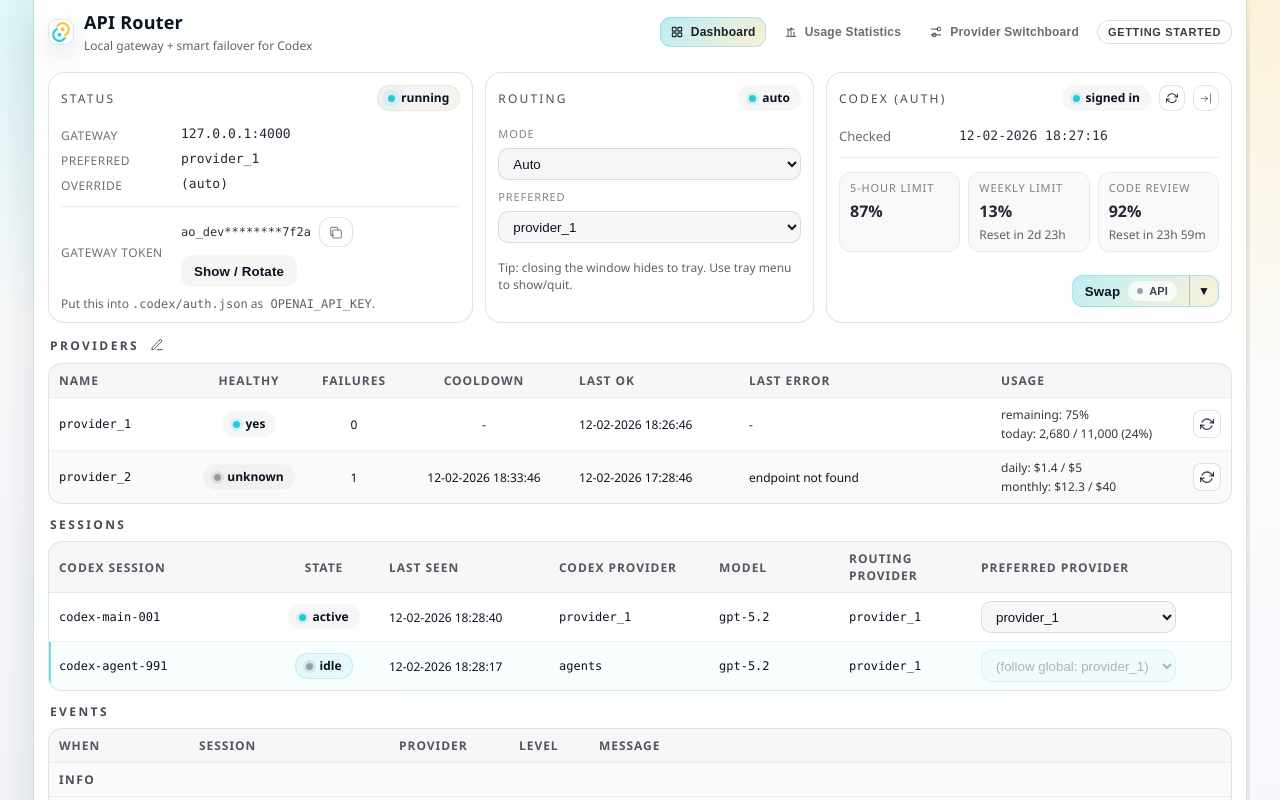
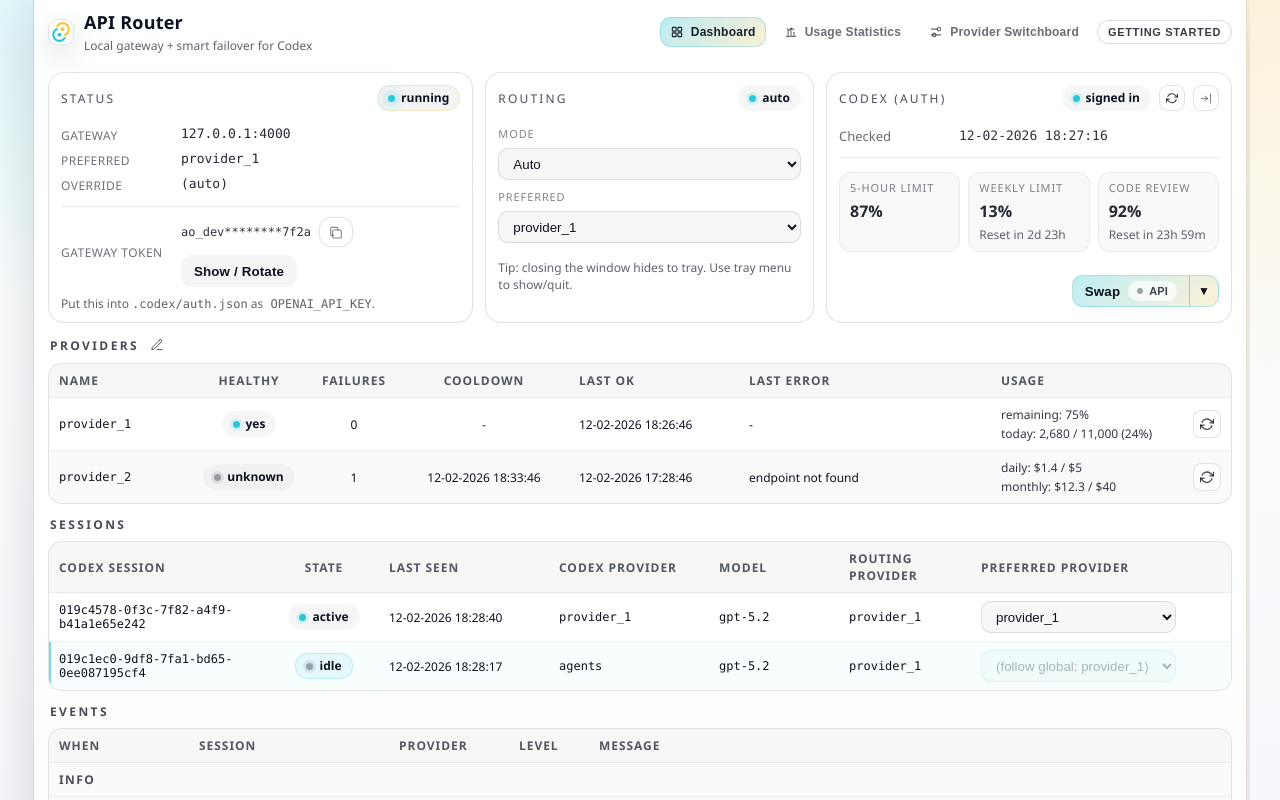
Before and after one commit to yiyousiow000814/API-Router, a React (Vite) app: page / in a window 1280 px wide. Built offline with nearby package versions, Linux system fonts and the light colour scheme.

Commit message:
chore: use realistic mock codex session ids

```diff
--- a/src/ui/devMockData.ts
+++ b/src/ui/devMockData.ts
@@ -65,9 +65,9 @@ export const devStatus: Status = {
   ],
   client_sessions: [
     {
-      id: 'session_wt_main',
+      id: '019c4578-0f3c-7f82-a4f9-b41a1e65e242',
       wt_session: 'wt-8f42f1',
-      codex_session_id: 'codex-main-001',
+      codex_session_id: '019c4578-0f3c-7f82-a4f9-b41a1e65e242',
       reported_model_provider: 'provider_1',
       reported_model: 'gpt-5.2',
       reported_base_url: 'https://code.ppchat.vip/v1',
@@ -78,9 +78,9 @@ export const devStatus: Status = {
       is_agent: false,
     },
     {
-      id: 'session_agent_01',
+      id: '019c1ec0-9df8-7fa1-bd65-0ee087195cf4',
       wt_session: 'wt-agent-12',
-      codex_session_id: 'codex-agent-991',
+      codex_session_id: '019c1ec0-9df8-7fa1-bd65-0ee087195cf4',
       reported_model_provider: 'agents',
       reported_model: 'gpt-5.2',
       reported_base_url: 'http://127.0.0.1:4000/v1',
```
